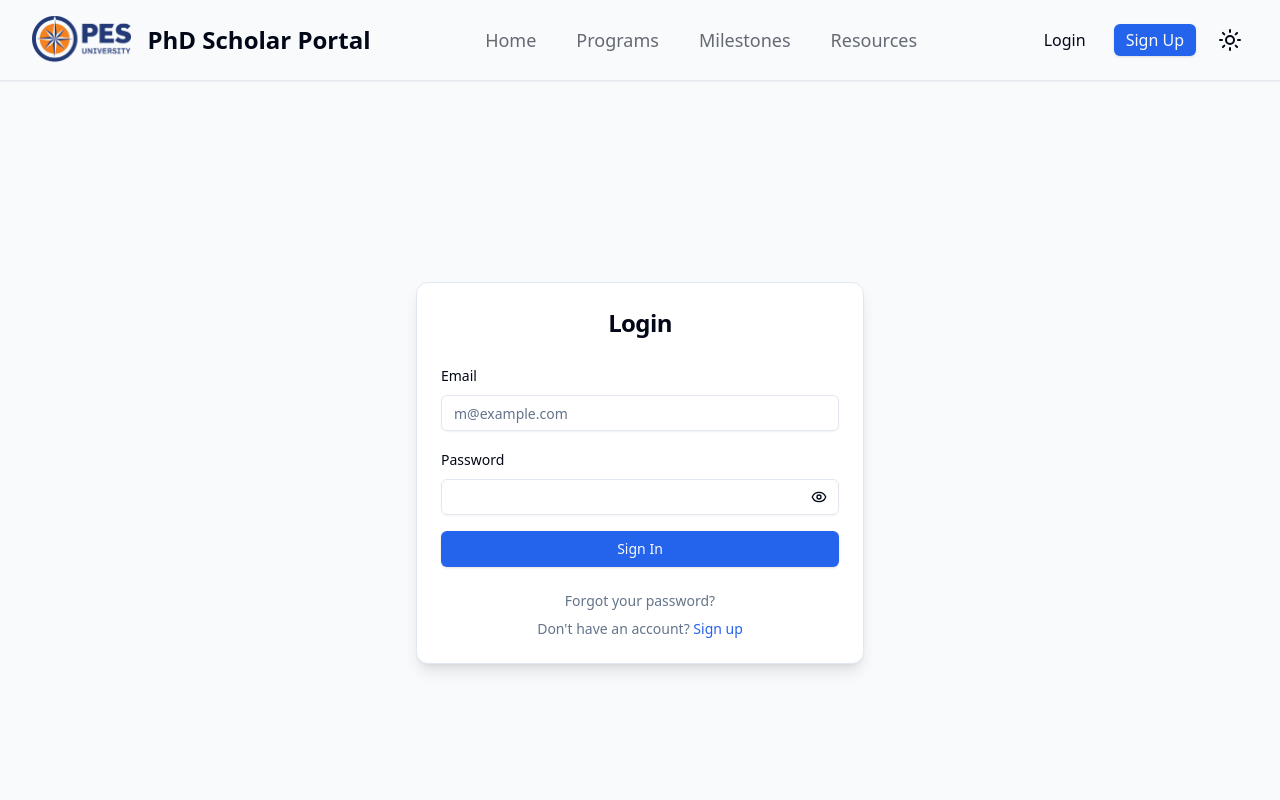
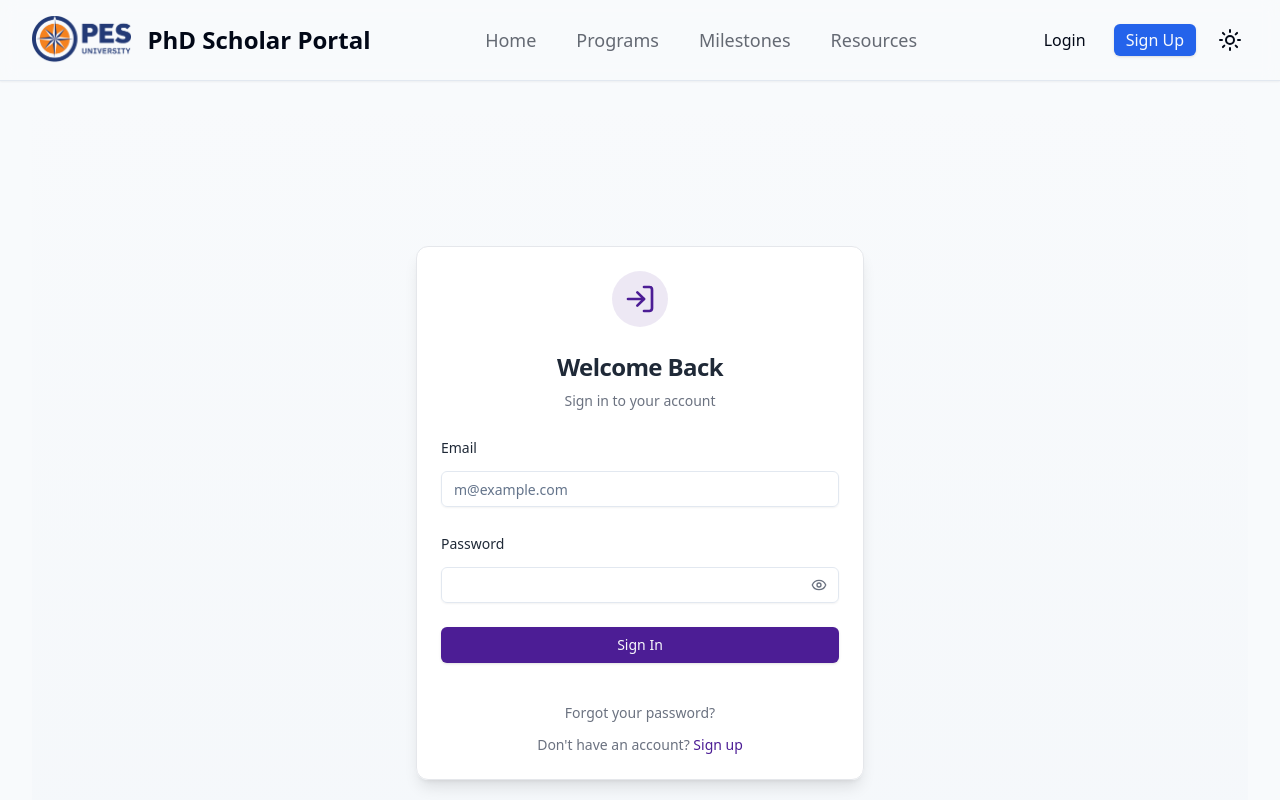
Before and after one commit to kaushal1014/phd_scholar, a Next.js app: page /login in a window 1280 px wide. Shown: the top 800 px of the page. Built offline with nearby package versions, Linux system fonts and the light colour scheme; no server answers.

Commit message:
Updated Login Page

```diff
--- a/app/login/page.tsx
+++ b/app/login/page.tsx
@@ -50,46 +50,55 @@ export default function LoginPage() {
 
   if (status === "loading") {
     return (
-      <div className="flex items-center justify-center min-h-screen">
-        <svg
-          className="animate-spin h-5 w-5 mr-2 text-gray-500"
-          xmlns="http://www.w3.org/2000/svg"
-          fill="none"
-          viewBox="0 0 24 24"
-        >
-          <circle
-            className="opacity-25"
-            cx="12"
-            cy="12"
-            r="10"
-            stroke="currentColor"
-            strokeWidth="4"
-          ></circle>
-          <path
-            className="opacity-75"
-            fill="currentColor"
-            d="M4 12a8 8 0 018-8V0C5.373 0 0 5.373 0 12h4z"
-          ></path>
-        </svg>
-        <span>Loading...</span>
+      <div className="flex items-center justify-center min-h-screen bg-gradient-to-b from-background to-muted/50">
+        <div className="flex items-center space-x-3">
+          <div className="w-5 h-5 border-2 border-[#4C1D95] border-t-transparent rounded-full animate-spin" />
+          <span className="text-[#1F2937]">Loading...</span>
+        </div>
       </div>
     );
   }
 
   return (
-    <div className="flex items-center justify-center min-h-screen bg-gradient-to-b from-background to-background/80 p-4 transition-colors duration-300">
-      <div className="w-full max-w-md -mt-20">
-        <Card className="shadow-lg">
-          <CardHeader>
-            <CardTitle className="text-2xl font-bold text-center">Login</CardTitle>
+    <div className="flex items-center justify-center min-h-screen bg-gradient-to-b from-background to-muted/50 p-4">
+      <div className="w-full max-w-md animate-fade-in">
+        <Card className="shadow-lg border-[#E5E7EB] bg-white/95 backdrop-blur-sm hover:shadow-xl transition-shadow">
+          <CardHeader className="space-y-2">
+            <div className="flex justify-center mb-4">
+              <div className="rounded-full bg-[#4C1D95]/10 p-3">
+                <svg
+                  xmlns="http://www.w3.org/2000/svg"
+                  width="24"
+                  height="24"
+                  viewBox="0 0 24 24"
+                  fill="none"
+                  stroke="currentColor"
+                  strokeWidth="2"
+                  strokeLinecap="round"
+                  strokeLinejoin="round"
+                  className="h-8 w-8 text-[#4C1D95]"
+                >
+                  <path d="M15 3h4a2 2 0 0 1 2 2v14a2 2 0 0 1-2 2h-4" />
+                  <polyline points="10 17 15 12 10 7" />
+                  <line x1="15" y1="12" x2="3" y2="12" />
+                </svg>
+              </div>
+            </div>
+            <CardTitle className="text-2xl font-bold text-center text-[#1F2937]">
+              Welcome Back
+            </CardTitle>
+            <CardDescription className="text-center text-[#6B7280]">
+              Sign in to your account
+            </CardDescription>
           </CardHeader>
           <form onSubmit={handleSubmit(onSubmit)}>
-            <CardContent className="space-y-4">
-              <div className="space-y-2">
-                <Label htmlFor="email">Email</Label>
+            <CardContent className="space-y-6">
+              <div className="space-y-3">
+                <Label htmlFor="email" className="text-[#1F2937]">Email</Label>
                 <Input
                   id="email"
                   placeholder="m@example.com"
+                  className="focus:ring-[#4C1D95] focus:border-[#4C1D95]"
                   {...register('email', {
                     required: 'Email is required',
                     pattern: {
@@ -99,15 +108,16 @@ export default function LoginPage() {
                   })}
                   disabled={isSubmitting}
                 />
-                {errors.email && <p className="text-red-500 text-sm">{errors.email.message}</p>}
+                {errors.email && <p className="text-red-500 text-sm mt-1">{errors.email.message}</p>}
               </div>
 
-              <div className="space-y-2">
-                <Label htmlFor="password">Password</Label>
+              <div className="space-y-3">
+                <Label htmlFor="password" className="text-[#1F2937]">Password</Label>
                 <div className="relative">
                   <Input
                     id="password"
                     type={showPassword ? 'text' : 'password'}
+                    className="focus:ring-[#4C1D95] focus:border-[#4C1D95] pr-10"
                     {...register('password', {
                       required: 'Password is required',
                       minLength: {
@@ -121,28 +131,45 @@ export default function LoginPage() {
                     type="button"
                     variant="ghost"
                     size="sm"
-                    className="absolute right-0 top-0 h-full px-3 py-2 hover:bg-transparent"
+                    className="absolute right-0 top-0 h-full px-3 py-2 hover:bg-transparent text-[#6B7280]"
                     onClick={togglePasswordVisibility}
                     disabled={isSubmitting}
                   >
                     {showPassword ? <EyeOffIcon className="h-4 w-4" /> : <EyeIcon className="h-4 w-4" />}
                   </Button>
                 </div>
-                {errors.password && <p className="text-red-500 text-sm">{errors.password.message}</p>}
+                {errors.password && <p className="text-red-500 text-sm mt-1">{errors.password.message}</p>}
               </div>
 
-              <Button type="submit" className="w-full" disabled={isSubmitting}>
-                {isSubmitting ? 'Signing In...' : 'Sign In'}
+              <Button
+                type="submit"
+                className="w-full bg-[#4C1D95] hover:bg-[#4C1D95]/90 transition-colors"
+                disabled={isSubmitting}
+              >
+                {isSubmitting ? (
+                  <div className="flex items-center space-x-2">
+                    <div className="w-4 h-4 border-2 border-white border-t-transparent rounded-full animate-spin" />
+                    <span>Signing In...</span>
+                  </div>
+                ) : (
+                  'Sign In'
+                )}
               </Button>
             </CardContent>
           </form>
-          <CardFooter className="flex flex-col space-y-2 text-center text-sm">
-            <Link href="/forgot-password" className="text-sm text-muted-foreground hover:text-primary">
+          <CardFooter className="flex flex-col space-y-3 text-center text-sm mt-4">
+            <Link
+              href="/forgot-password"
+              className="text-sm text-[#6B7280] hover:text-[#4C1D95] transition-colors"
+            >
               Forgot your password?
             </Link>
-            <div className="text-muted-foreground">
+            <div className="text-[#6B7280]">
               Don't have an account?{' '}
-              <Link href="/signup" className="font-medium text-primary hover:underline">
+              <Link
+                href="/signup"
+                className="font-medium text-[#4C1D95] hover:underline"
+              >
                 Sign up
               </Link>
             </div>
```
